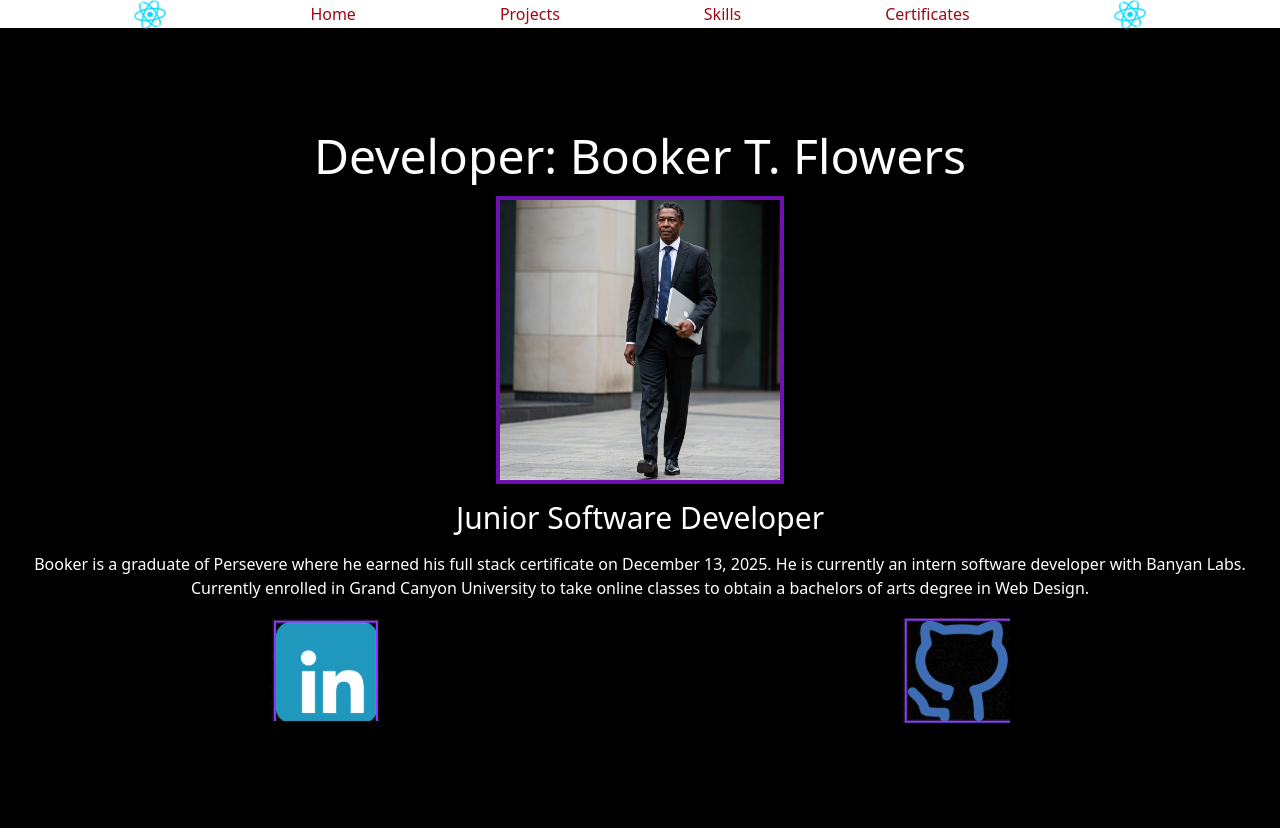
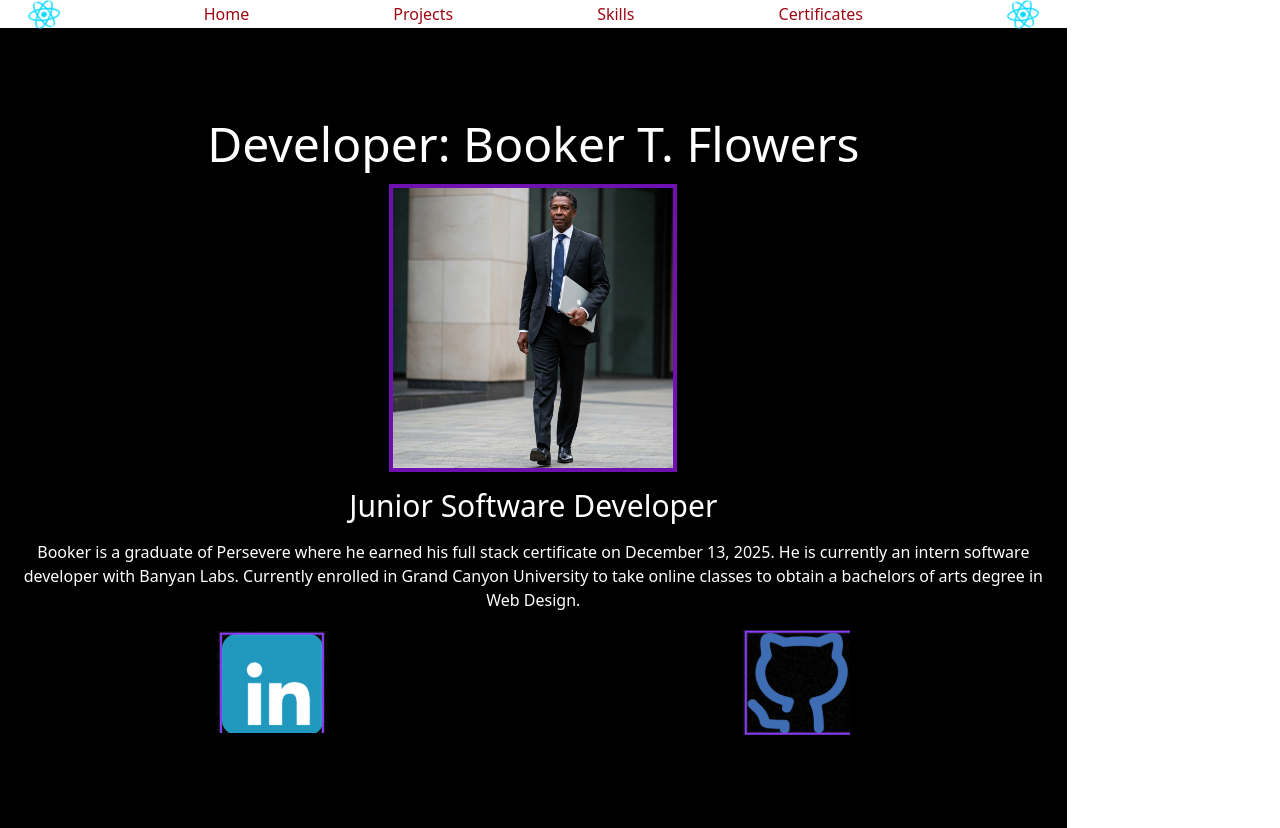
Before and after one commit to BookerFlowers/BsPortfolio, a React (Vite) app: page / in a window 1280 px wide. Built offline with nearby package versions, Linux system fonts and the light colour scheme.

Commit message:
change height and width on the body

```diff
--- a/src/App.css
+++ b/src/App.css
@@ -5,7 +5,7 @@
 
 @layer base {
   body {
-    @apply  m-0 p-0 flex justify-center
+    @apply  m-0 p-0 flex justify-center w-10/12 h-10/12
   }
 
 
```
